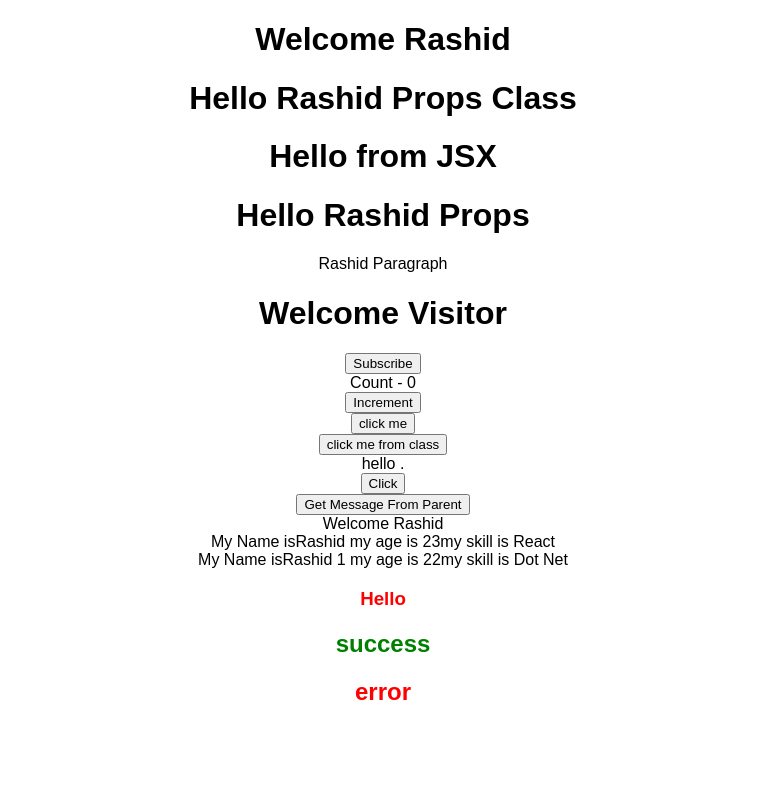
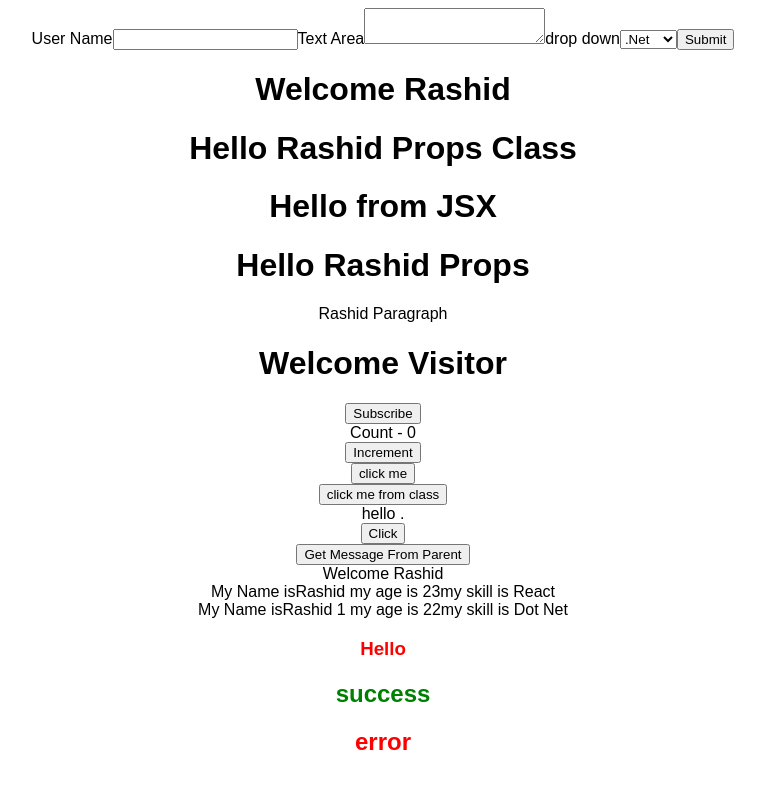
Before and after one commit to RashidKhan1234/React-Final-Repo, a React (Create React App) app in the folder React training/: page / in a window 1280 px wide. Shown: the top 788 px of the page, without its empty margins (257-1022 px from the left). Built offline with nearby package versions, Linux system fonts and the light colour scheme.

Commit message:
Form Submit

```diff
--- a/React training/src/App.js
+++ b/React training/src/App.js
@@ -14,11 +14,13 @@ import Conditional from "./Component/COnditionalBased";
 import PersonList from "./Component/PersonList";
 import CssClass from "./Component/InlineStyle";
 import styles from "./Style.module.css";
+import FormCont from "./Component/FormControl";
 import "./Style.css";
 class App extends Component {
   render() {
     return (
       <div className="App">
+        <FormCont />
         <Greet />
         <Welcome name="Rashid Props Class" />
         <Hello />
--- /dev/null
+++ b/React training/src/Component/FormControl.js
@@ -0,0 +1,59 @@
+import React, { Component } from "react";
+
+class FormContr extends Component {
+  constructor(props) {
+    super(props);
+    this.state = {
+      username: "",
+      textarea: "",
+      select: ""
+    };
+  }
+  UserNameHandler = (event) => {
+    this.setState({
+      username: event.target.value
+    });
+  };
+  TextAreaHandler = (event) => {
+    this.setState({
+      textarea: event.target.value
+    });
+  };
+  DDHandler = (event) => {
+    this.setState({
+      select: event.target.value
+    });
+  };
+  SubmitHandler = (event) => {
+    alert(`${this.state.username} ${this.state.textarea} ${this.state.select}`);
+    event.preventDefault();
+  };
+  render() {
+    return (
+      <form onSubmit={this.SubmitHandler}>
+        <div>
+          <label>User Name</label>
+          <input
+            type="text"
+            value={this.state.username}
+            onChange={this.UserNameHandler}
+          />
+          <label>Text Area</label>
+          <textarea
+            type="text"
+            value={this.state.textarea}
+            onChange={this.TextAreaHandler}
+          />
+          <label>drop down</label>
+          <select value={this.state.select} onChange={this.DDHandler}>
+            <option>.Net</option>
+            <option>React</option>
+            <option>Sql</option>
+          </select>
+          <button type="submit">Submit</button>
+        </div>
+      </form>
+    );
+  }
+}
+export default FormContr;
```
Also changed, not shown: React training/src/styles.css (line endings or trailing spaces).
